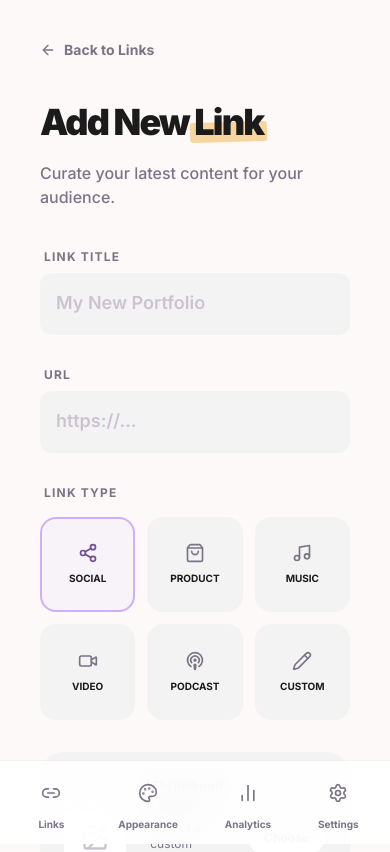
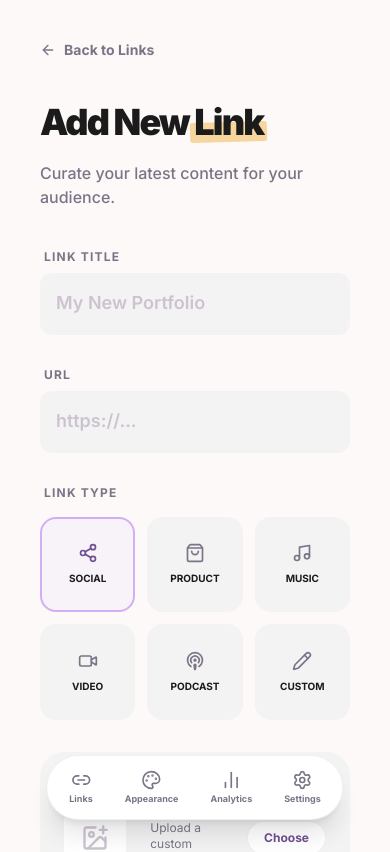
Before and after one commit to emipanelliok/biiio, a Next.js app: page /dashboard/add-link in a window 390 px wide. Shown: the top 852 px of the page. Built offline with nearby package versions, Linux system fonts and the light colour scheme.

Commit message:
fix: white floating pill nav, fix save bar bottom offset for new mobile nav

```diff
--- a/src/app/dashboard/settings/settings-form.tsx
+++ b/src/app/dashboard/settings/settings-form.tsx
@@ -240,7 +240,7 @@ export default function SettingsForm({ profile }: Props) {
       </div>
 
       {/* Floating Save Bar — only when dirty */}
-      <div className={`fixed bottom-[60px] md:bottom-8 left-0 md:left-60 right-0 px-4 md:px-12 z-50 pointer-events-none transition-all duration-300 ${isDirty ? "opacity-100 translate-y-0" : "opacity-0 translate-y-4 pointer-events-none"}`}>
+      <div className={`fixed bottom-24 md:bottom-8 left-0 md:left-60 right-0 px-4 md:px-12 z-50 pointer-events-none transition-all duration-300 ${isDirty ? "opacity-100 translate-y-0" : "opacity-0 translate-y-4 pointer-events-none"}`}>
         <div className="max-w-4xl mx-auto bg-[#1c1b1b]/90 backdrop-blur-xl text-white p-3 md:p-4 rounded-full flex items-center justify-between shadow-2xl pointer-events-auto">
           <div className="hidden md:flex items-center gap-4 px-4">
             <Sparkles className="w-4 h-4 text-[#f7d59e]" />
--- a/src/app/dashboard/themes/themes-form.tsx
+++ b/src/app/dashboard/themes/themes-form.tsx
@@ -233,7 +233,7 @@ export default function ThemesForm({ initial }: Props) {
       </div>
 
       {/* Save bar */}
-      <div className="sticky bottom-0 bg-[#1a1c1c] px-4 md:px-10 py-3 md:py-4 flex items-center justify-between z-40 mb-[60px] md:mb-0">
+      <div className="sticky bottom-0 bg-[#1a1c1c] px-4 md:px-10 py-3 md:py-4 flex items-center justify-between z-40 mb-24 md:mb-0">
         <div className="hidden sm:flex items-center gap-2 text-white text-sm">
           <span className="text-[#f7d59e]">✦</span>
           Unsaved Changes — <span className="text-[#d2aef8] font-bold ml-1">{currentTheme.name}</span>
--- a/src/components/dashboard/Sidebar.tsx
+++ b/src/components/dashboard/Sidebar.tsx
@@ -60,28 +60,27 @@ export default function Sidebar() {
         </div>
       </aside>
 
-      {/* Mobile bottom tab bar */}
-      <nav className="md:hidden fixed bottom-0 left-0 right-0 z-50 bg-white/90 backdrop-blur-xl border-t border-black/[0.06] px-2 pb-[env(safe-area-inset-bottom)]">
-        <div className="flex items-center justify-around">
+      {/* Mobile floating pill nav */}
+      <nav className="md:hidden fixed bottom-6 left-1/2 -translate-x-1/2 z-50">
+        <div className="flex items-center gap-1 bg-white rounded-full px-2 py-2 shadow-xl shadow-black/10 border border-black/[0.06]">
           {navItems.map(({ label, href, icon: Icon }) => {
             const active = pathname === href || (href !== "/dashboard" && pathname.startsWith(href));
             return (
               <Link
                 key={href}
                 href={href}
-                className="flex flex-col items-center gap-1 py-3 px-3 min-w-0 transition-colors"
+                className="flex flex-col items-center gap-0.5 px-3.5 py-1.5 rounded-full transition-all"
+                style={active
+                  ? { backgroundColor: "#d2aef8" }
+                  : {}
+                }
               >
-                <div
-                  className="w-10 h-10 rounded-full flex items-center justify-center transition-all"
-                  style={active
-                    ? { backgroundColor: "#d2aef8", color: "#1c1b1b" }
-                    : { color: "#7b7487" }
-                  }
-                >
-                  <Icon className="w-5 h-5" />
-                </div>
+                <Icon
+                  className="w-5 h-5"
+                  style={{ color: active ? "#1c1b1b" : "#7b7487" }}
+                />
                 <span
-                  className="text-[10px] font-bold"
+                  className="text-[9px] font-bold"
                   style={{ color: active ? "#1c1b1b" : "#7b7487" }}
                 >
                   {label}
```
